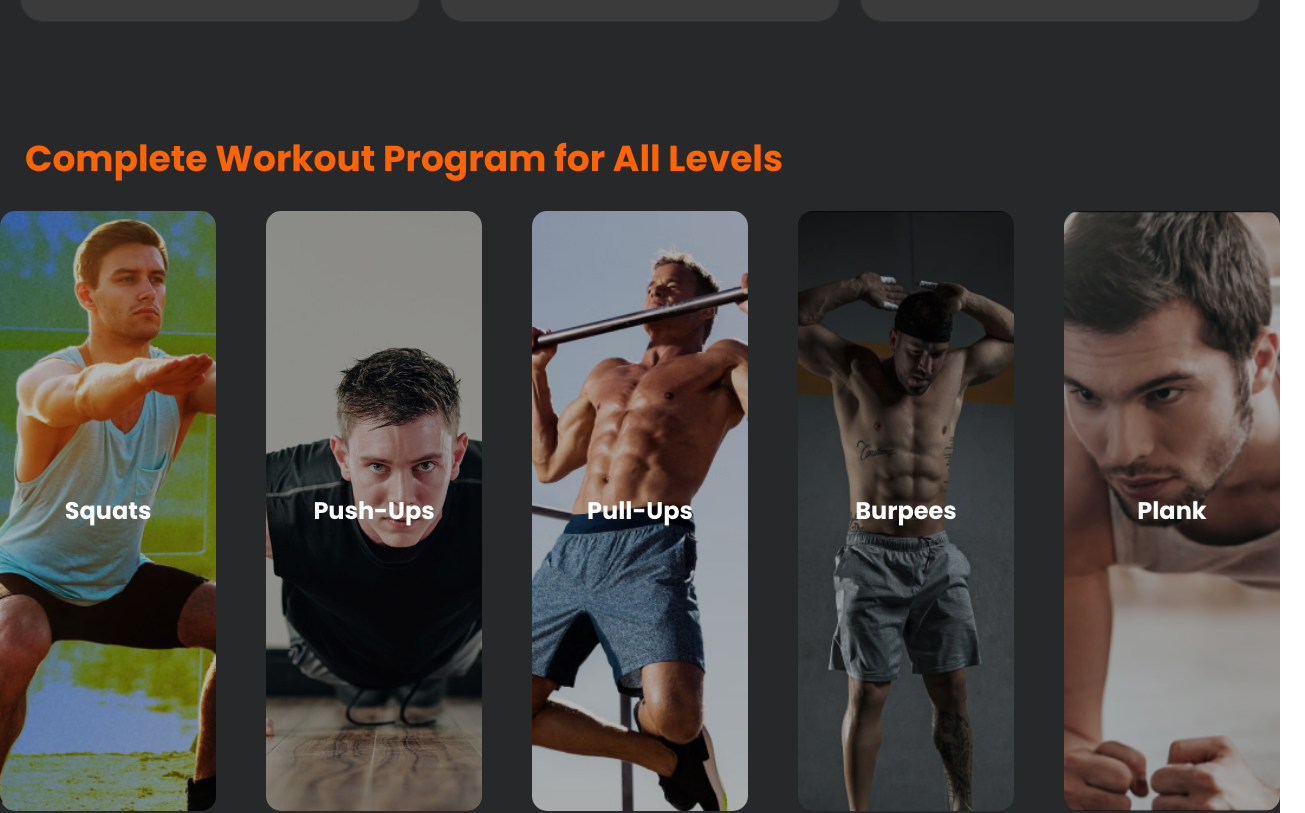
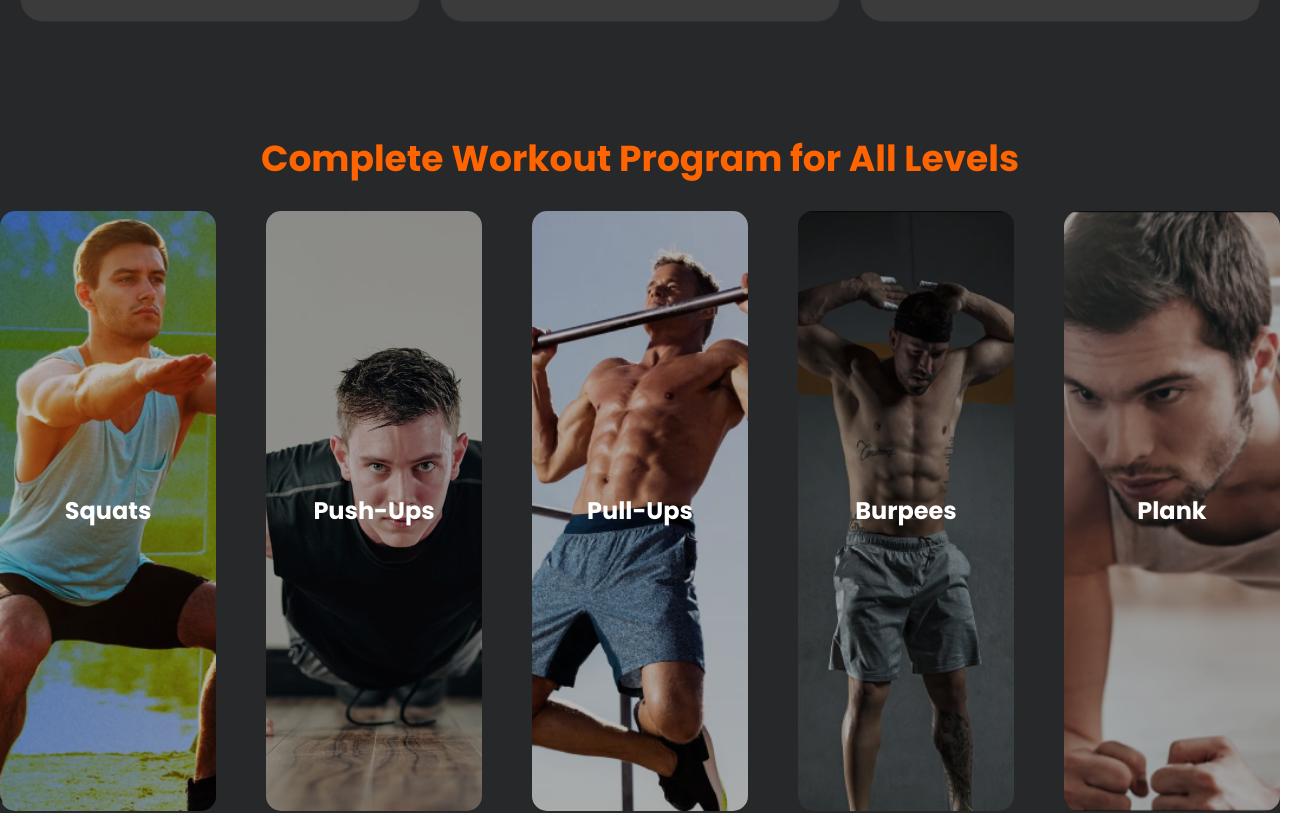
Before and after one commit to CesarSanchez19/landing_page_time_fit, a Vue app: page /Pricing in a window 1280 px wide. Shown: the part 1140-1953 px from the top of the page, 1305 px wide, since content can reach past the window. Built offline with nearby package versions, Linux system fonts and the light colour scheme; no server answers.

Commit message:
Fix: Centrar el 1er subtitulo de Pricing.vue

```diff
--- a/src/components/Pricing.vue
+++ b/src/components/Pricing.vue
@@ -510,7 +510,8 @@
   font-weight: 700;
   word-wrap: break-word;
   margin-bottom: 25px;
-  margin-left: 25px;
+  text-align: center;
+  /* margin-left: 25px; */
 }
 
 .rectangles {
```
